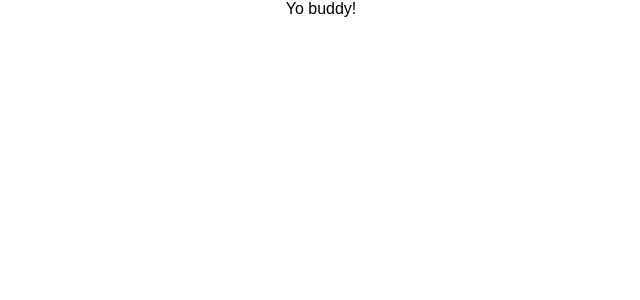
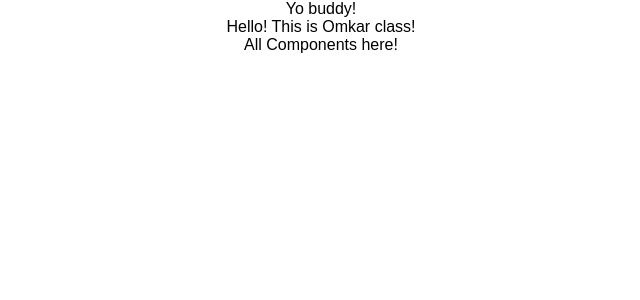
Before and after one commit to omkarsk98/Travelan, a React (Create React App) app: page / in a window 1280 px wide. Shown: the top 300 px of the page, without its empty margins (319-959 px from the left). Built offline with nearby package versions, Linux system fonts and the light colour scheme.

Commit message:
Pulling Read.me changed

```diff
--- a/package.json
+++ b/package.json
@@ -5,7 +5,8 @@
   "dependencies": {
     "react": "^16.5.2",
     "react-dom": "^16.5.2",
-    "react-scripts": "1.1.5"
+    "react-scripts": "1.1.5",
+    "semantic-ui-react": "^0.82.5"
   },
   "scripts": {
     "start": "react-scripts start",
--- a/src/App.js
+++ b/src/App.js
@@ -1,11 +1,13 @@
 import React, { Component } from 'react';
 import './App.css';
+import Omkar from "./components";
 
 class App extends Component {
   render() {
     return (
       <div className="App">
         Yo buddy!
+        <Omkar/>
       </div>
     );
   }
--- /dev/null
+++ b/src/components/WelcomePage.js
@@ -0,0 +1 @@
+import React from 'react';
--- a/src/components/index.js
+++ b/src/components/index.js
@@ -1,11 +1,11 @@
-import React from 'react';
+import React from "react";
 
-export default class AllComponents extends React.Component{
+export default class AllComponents extends React.Component {
   render() {
-    return(
+    return (
       <div>
-        Hello!
-        <br/>
+        Hello! This is Omkar class!
+        <br />
         All Components here!
       </div>
     );
```
Also changed, not shown: src/components/Omkar.js (added, +11 -0 lines), 1 other file (tests, documents, lock files or other folders).
